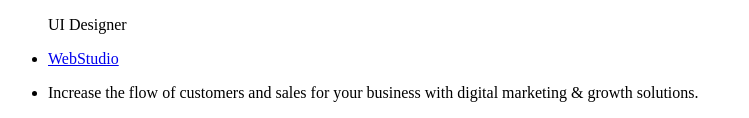
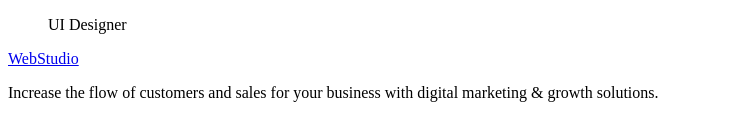
Before and after one commit to Yara1504/goit-markup-hw-01, a plain HTML site: page index.html in a window 1280 px wide. Shown: the part 2035-2153 px from the top of the page, without its empty margins (0-749 px from the left). Drawn offline with Linux system fonts and the light colour scheme.

Commit message:
create_index.html

```diff
--- a/index.html
+++ b/index.html
@@ -102,15 +102,9 @@
     </main>
 
     <footer></footer>
-    <section>
-        <ul>
-            <li><a href="./index.html">WebStudio</a></li>
-            <li>
-                <p>Increase the flow of customers and sales for your business with digital marketing & growth solutions.
-                </p>
-            </li>
-        </ul>
-    </section>
+    <a href="./index.html">WebStudio</a></li>
+    <p>Increase the flow of customers and sales for your business with digital marketing & growth solutions.
+    </p>
 </body>
 
 </html>
```
